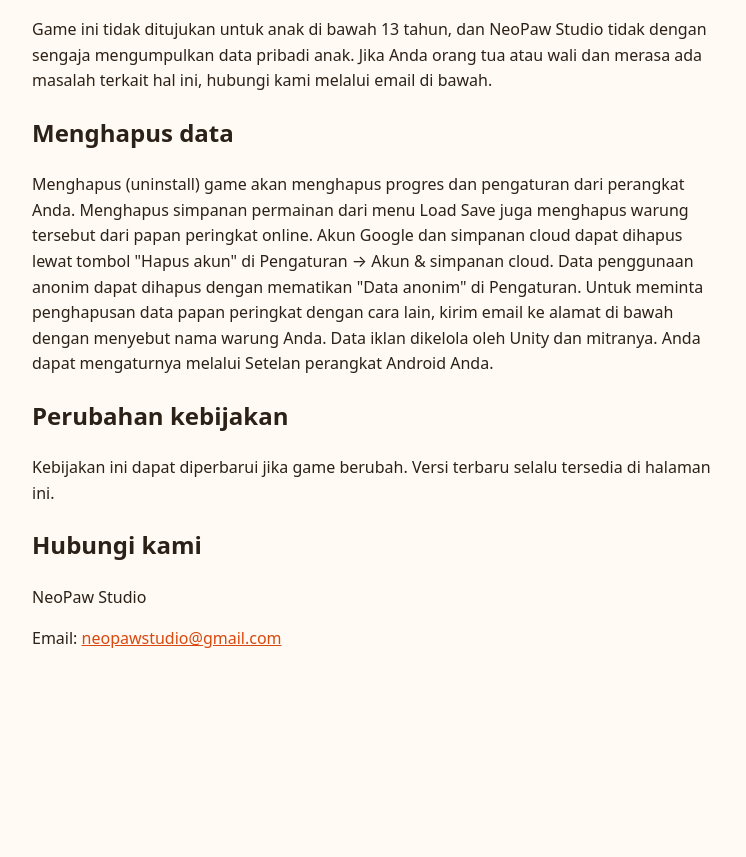
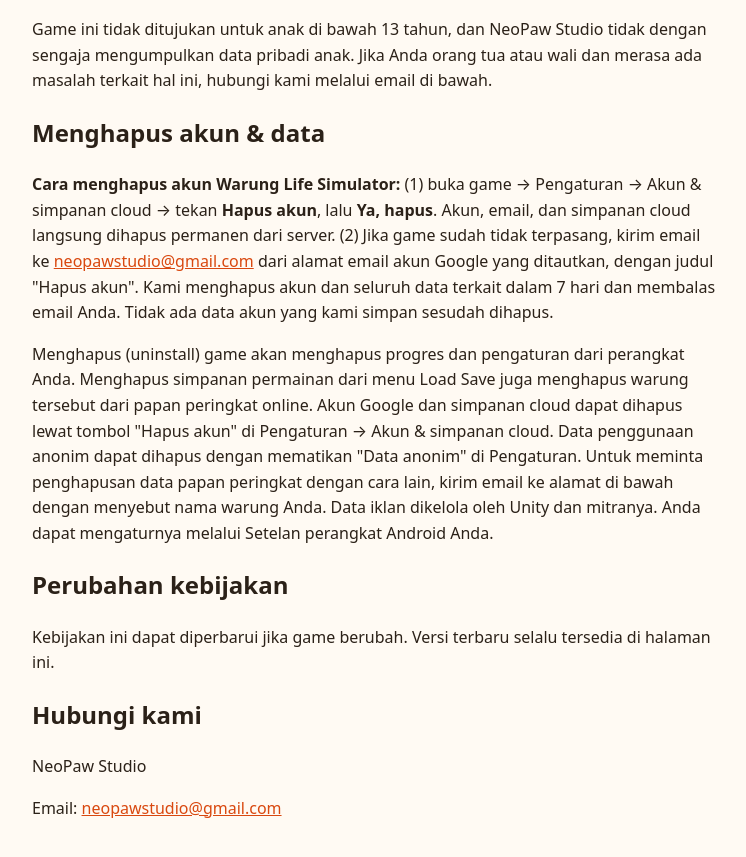
Before and after one commit to neopawstudio/neopawstudio.github.io, a plain HTML site: page privasi.html in a window 1280 px wide. Shown: the part 3406-4263 px from the top of the page, without its empty margins (264-1010 px from the left). Before the commit the page ends 4138 px from the top, so only its background shows below. Drawn offline with Linux system fonts and the light colour scheme.

Commit message:
Kebijakan privasi: cara hapus akun (#hapus-akun)

```diff
--- a/privasi.html
+++ b/privasi.html
@@ -79,7 +79,8 @@
 </ul>
 <h2>Anak-anak</h2>
 <p>Game ini tidak ditujukan untuk anak di bawah 13 tahun, dan NeoPaw Studio tidak dengan sengaja mengumpulkan data pribadi anak. Jika Anda orang tua atau wali dan merasa ada masalah terkait hal ini, hubungi kami melalui email di bawah.</p>
-<h2>Menghapus data</h2>
+<h2 id="hapus-akun">Menghapus akun &amp; data</h2>
+<p><b>Cara menghapus akun Warung Life Simulator:</b> (1) buka game &rarr; Pengaturan &rarr; Akun &amp; simpanan cloud &rarr; tekan <b>Hapus akun</b>, lalu <b>Ya, hapus</b>. Akun, email, dan simpanan cloud langsung dihapus permanen dari server. (2) Jika game sudah tidak terpasang, kirim email ke <a href="mailto:neopawstudio@gmail.com?subject=Hapus%20akun%20Warung%20Life%20Simulator">neopawstudio@gmail.com</a> dari alamat email akun Google yang ditautkan, dengan judul &quot;Hapus akun&quot;. Kami menghapus akun dan seluruh data terkait dalam 7 hari dan membalas email Anda. Tidak ada data akun yang kami simpan sesudah dihapus.</p>
 <p>Menghapus (uninstall) game akan menghapus progres dan pengaturan dari perangkat Anda. Menghapus simpanan permainan dari menu Load Save juga menghapus warung tersebut dari papan peringkat online. Akun Google dan simpanan cloud dapat dihapus lewat tombol &quot;Hapus akun&quot; di Pengaturan &rarr; Akun &amp; simpanan cloud. Data penggunaan anonim dapat dihapus dengan mematikan &quot;Data anonim&quot; di Pengaturan. Untuk meminta penghapusan data papan peringkat dengan cara lain, kirim email ke alamat di bawah dengan menyebut nama warung Anda. Data iklan dikelola oleh Unity dan mitranya. Anda dapat mengaturnya melalui Setelan perangkat Android Anda.</p>
 <h2>Perubahan kebijakan</h2>
 <p>Kebijakan ini dapat diperbarui jika game berubah. Versi terbaru selalu tersedia di halaman ini.</p>
```
